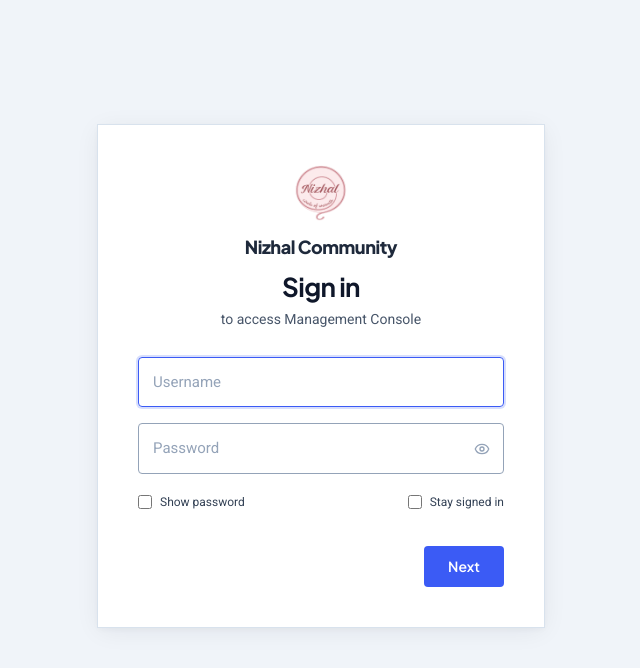
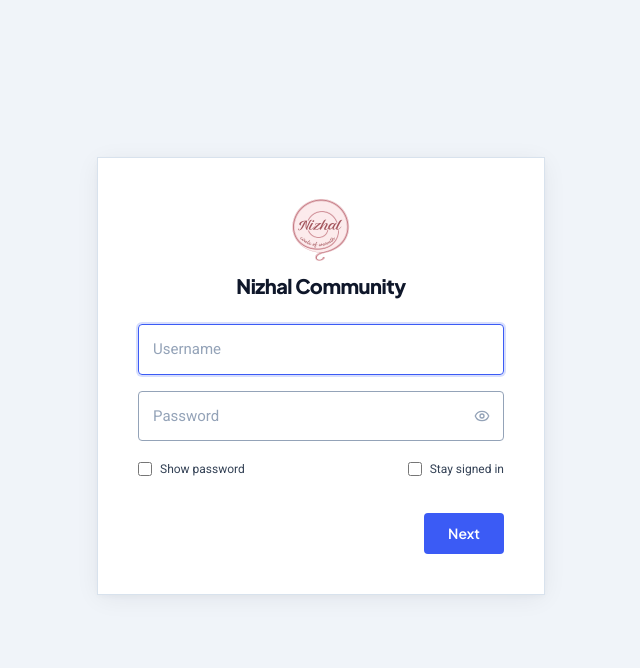
Before and after one commit to dinesh20073/rms, a Django app: page /login/ in a window 1280 px wide. Shown: the top 668 px of the page, without its empty margins (319-959 px from the left). Run offline with Django 5.2, Linux system fonts and the light colour scheme; data that the repository does not hold is empty; some libraries are stand-ins or nearby versions.

Commit message:
style: remove Sign in header and subtitle to keep minimal centered Nizhal Community branding

```diff
--- a/templates/dashboard/auth/login.html
+++ b/templates/dashboard/auth/login.html
@@ -88,19 +88,13 @@
         <div class="auth-card p-8 sm:p-10">
 
             <!-- Center Logo & Name Section -->
-            <div class="flex flex-col items-center text-center mb-7">
-                <div class="w-14 h-14 mb-3 flex items-center justify-center">
+            <div class="flex flex-col items-center text-center mb-6">
+                <div class="w-16 h-16 mb-2.5 flex items-center justify-center">
                     <img src="{% static 'images/nizhal_logo.png' %}" alt="Nizhal Community" class="w-full h-full object-contain">
                 </div>
-                <h2 class="font-display font-black text-lg text-slate-800 tracking-tight">
+                <h2 class="font-display font-black text-xl text-slate-900 tracking-tight">
                     Nizhal Community
                 </h2>
-                <h1 class="font-display font-bold text-2xl sm:text-[26px] text-slate-900 tracking-tight leading-snug mt-2">
-                    Sign in
-                </h1>
-                <p class="text-xs sm:text-sm text-slate-600 mt-1 font-normal">
-                    to access Management Console
-                </p>
             </div>
 
             <!-- Lockout or Error Banner -->
```
